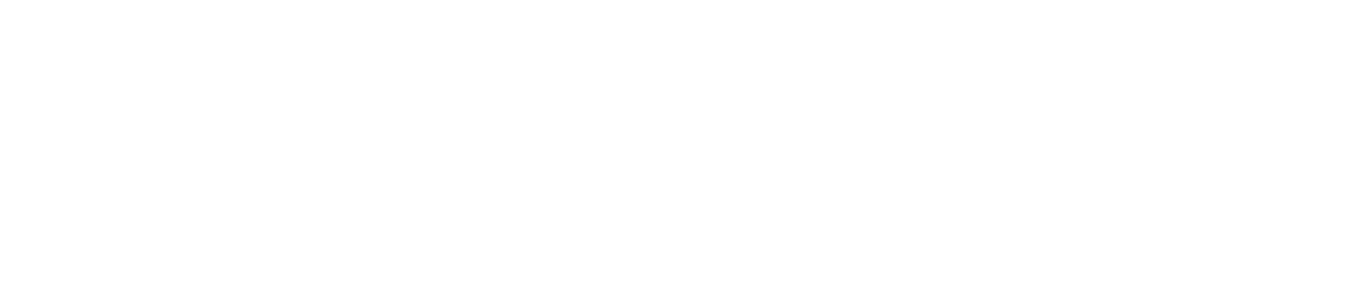
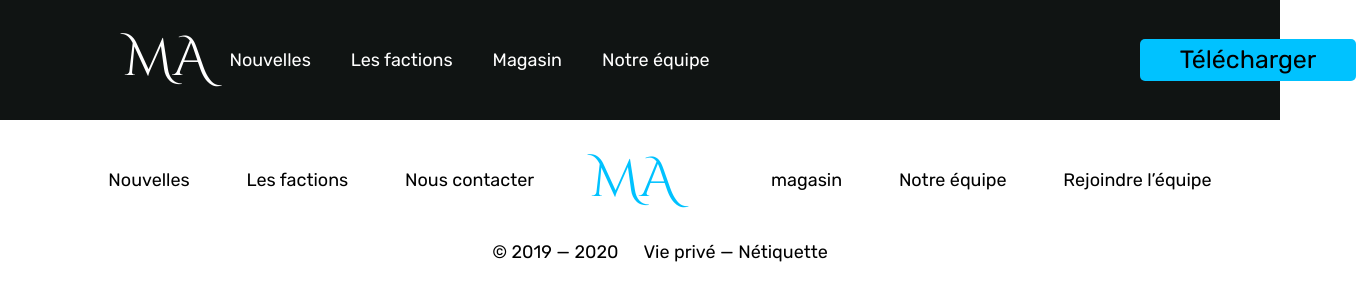
Before and after one commit to mobanerd32/ModernArcanes, a plain HTML site: page Magasin.html in a window 1280 px wide. Shown: the whole page, 1356 px wide, since content can reach past the window. Drawn offline with Linux system fonts and the light colour scheme.

Commit message:
préparation nouvelles

```diff
--- a/Magasin.html
+++ b/Magasin.html
@@ -0,0 +1,39 @@
+<!DOCTYPE html>
+<html lang="fr">
+<head>
+    <meta charset="UTF-8">
+    <title>ModernArcanes - Magasin</title>
+    <link rel="preconnect" href="https://fonts.googleapis.com">
+    <link rel="preconnect" href="https://fonts.gstatic.com" crossorigin>
+    <link href="https://fonts.googleapis.com/css2?family=Cinzel+Decorative:wght@400;700;900&family=Rubik:ital,wght@0,300;0,400;0,500;0,600;0,700;0,800;0,900;1,300;1,400;1,500;1,600;1,700;1,800;1,900&display=swap"
+          rel="stylesheet">
+    <link rel="stylesheet" href="../css/normalize.css">
+    <link rel="stylesheet" href="../css/Style.css">
+    <script src="../js/script.js" defer></script>
+</head>
+<body>
+      <!--<main>
+        <h2>Featured Products</h2>
+        <section class="product-list">
+          <article>
+            <h3>Product 1</h3>
+            <img src="" alt="Product 1">
+            <p>Description of Product 1.</p>
+            <button>Add to Cart</button>
+          </article>
+          <article>
+            <h3>Product 2</h3>
+            <img src="" alt="Product 2">
+            <p>Description of Product 2.</p>
+            <button>Add to Cart</button>
+          </article>
+          <article>
+            <h3>Product 3</h3>
+            <img src="" alt="Product 3">
+            <p>Description of Product 3.</p>
+            <button>Add to Cart</button>
+          </article>
+        </section>
+      </main>-->
+</body>
+</html>
--- a/css/Style.css
+++ b/css/Style.css
@@ -33,9 +33,15 @@ a:hover{
     font-style: italic;
 }
 
-nav a{
+header a{
     text-decoration: none;
     color: white;
+}
+
+footer a {
+    color: black;
+    font-style: none;
+    text-decoration: none;
 }
 
 aside a{
@@ -250,7 +256,8 @@ header nav{
     column-gap: 30px;
 }
 
-footer ul:first-of-type{
+.premierFooter{
+    color: black;
     display: flex;
     align-items: center;
     justify-content: space-around;
--- /dev/null
+++ b/css/StyleMagasin.css
@@ -0,0 +1,19 @@
+/*--- BASE ---*/
+html{
+    box-sizing: border-box;
+}
+
+*,*:after,*:before{
+    box-sizing: inherit;
+}
+
+body{
+    padding: 0;
+    margin: 0;
+    font-family: "Rubik", serif;
+}
+
+.wrapper{
+    max-width: 1200px;
+    margin: 0 auto;
+}
--- a/js/script.js
+++ b/js/script.js
@@ -5,11 +5,11 @@ header.innerHTML = `
 <header>
 <nav>
     <div class="wrapper">
-        <p class="logo">MA</p>
+        <p class="logo"><a href="index.html">MA</a></p>
         <ul>
             <li><a href="nouvelle.html">Nouvelles</a></li>
             <li><a href="faction.html">Les factions</a></li>
-            <li><a href="magasin.html">Magasin</a></li>
+            <li><a href="Section magasin/Magasin.html">Magasin</a></li>
             <li><a href="">Notre équipe</a></li>
         </ul>
         <a href="download.html"><button>Télécharger</button></a>
@@ -22,14 +22,14 @@ footer.innerHTML = `
 <footer>
 <div class="wrapper">
     <nav>
-        <ul>
+        <ul class="premierFooter">
             <li><a href="nouvelle.html">Nouvelles</a></li>
             <li><a href="faction.html">Les factions</a></li>
-            <li>Nous contacter</li>
+            <li><a href="">Nous contacter</a></li>
             <li class="logo">MA</li>
-            <li>magasin</li>
-            <li>Notre équipe</li>
-            <li>Rejoindre l’équipe</li>
+            <li><a href="magasin.html">magasin</a></li>
+            <li><a href="">Notre équipe</a></li>
+            <li><a href="">Rejoindre l’équipe</a></li>
         </ul>
         <ul class="copyright">
             <li>© 2019 — 2020</li>
```
Also changed, not shown: index.html (+1 -1 lines), nouvelle.html (+12 -0 lines), 1 other file.
